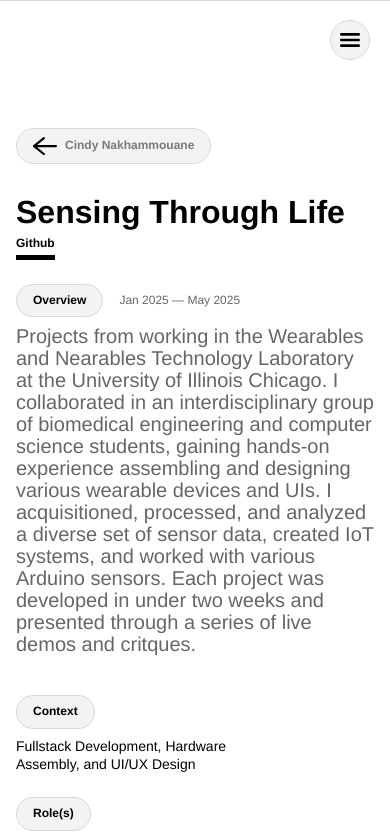
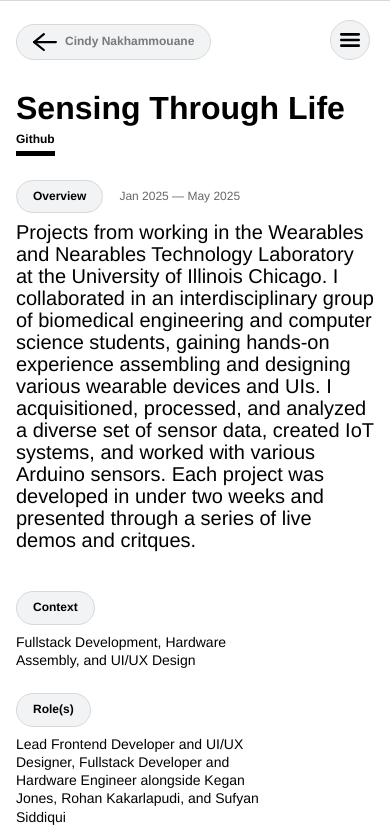
Before and after one commit to cnakha/cindy-portfolio, a Next.js app: page /works/biomed in a window 390 px wide. Shown: the top 840 px of the page. Built offline with nearby package versions, Linux system fonts and the light colour scheme; a web font is replaced by a local one.

Commit message:
Added animation to works slug

```diff
--- a/app/page.tsx
+++ b/app/page.tsx
@@ -621,14 +621,14 @@ export default function HomePage() {
           >
             <motion.p
               variants={fadeUp}
-              className="text-black/50 font-semibold leading-tight text-display"
+              className="text-black/50 font-medium md:font-semibold leading-tight text-display"
             >
               Hi, I'm
             </motion.p>
 
             <motion.h1
               variants={fadeUp}
-              className="leading-[0.9] tracking-tight  text-black "
+              className="leading-[0.9] tracking-tight font-semibold md:font-medium text-black "
               style={{ fontFamily: "Century Gothic", fontSize: "clamp(36px, 10vw, 160px)" }}
             >
               Cindy<br />Nakhammouane
@@ -643,7 +643,7 @@ export default function HomePage() {
 
             <motion.p
               variants={fadeUp}
-              className="lg:hidden mt-3 font-bold text-black leading-[1.0] text-display"
+              className="lg:hidden mt-3 font-medium md:font-bold text-black leading-[1.0] text-display"
             >
               Creative Developer <br/> &amp; Designer
             </motion.p>
--- a/app/works/[slug]/page.tsx
+++ b/app/works/[slug]/page.tsx
@@ -5,6 +5,7 @@ import { projects } from "@/lib/projects";
 import Footer from "@/components/Footer";
 import Image from "next/image";
 import { useRouter, useParams } from "next/navigation";
+import { motion } from "framer-motion";
 import Status  from "@/components/works/Status";
 import Bento  from "@/components/works/projects/Bento";
 import Biomed from "@/components/works/projects/Biomed";
@@ -12,6 +13,15 @@ import Folio from "@/components/works/projects/Folio";
 import YCGH from "@/components/works/projects/YCGH";
 import Graffgraff from "@/components/works/projects/Graffgraff";
 import Worldnotes from "@/components/works/projects/Worldnotes";
+
+const container = {
+  hidden: {},
+  visible: { transition: { staggerChildren: 0.1, delayChildren: 0.05 } },
+};
+const item = {
+  hidden:  { opacity: 0, y: 24 },
+  visible: { opacity: 1, y: 0, transition: { duration: 0.55, ease: [0.16, 1, 0.3, 1] as [number,number,number,number] } },
+};
 
 
 export default function ProjectPage() {
@@ -30,12 +40,17 @@ export default function ProjectPage() {
 
 
   return (
-    <main className="pt-32 bg-white text-black">
+    <main className="pt-6 md:pt-32 bg-white text-black">
       <div className="mx-4 sm:mx-6 lg:mx-8">
-        <article className="sm:mx-10 lg:mx-auto max-w-6xl">
+        <motion.article
+          className="sm:mx-10 lg:mx-auto max-w-6xl"
+          variants={container}
+          initial="hidden"
+          animate="visible"
+        >
 
           {/* Return to home button */}
-          <div className="flex">
+          <motion.div variants={item} className="flex">
             <div
               onClick={() => router.push("/")}
               className="cursor-pointer right-6 top-6 z-50  rounded-full border border-mid-gray bg-light-gray
@@ -43,34 +58,36 @@ export default function ProjectPage() {
               <Image src="/arrow.svg" alt="" width={24} height={24} className="rotate-180" />
               <p className="text-tiny text-black/50 font-semibold hover:text-black/100 transition">Cindy Nakhammouane</p>
             </div>
-          </div>
+          </motion.div>
 
-          <h1 className="mt-8 mb-2 text-display font-black">{project.title}</h1>
+          <motion.h1 variants={item} className="mt-8 mb-2 text-display font-black">{project.title}</motion.h1>
 
           {project.status &&
+            <motion.div variants={item}>
               <Status
                 message={project.status}
                 hasLink={project.link !== undefined || project.githubUrl !== undefined}
                 link={project.link}
                 github={project.githubUrl ? project.githubUrl : undefined}
               />
+            </motion.div>
           }
 
-          <div className="flex items-center gap-4 mt-8 mb-2">
+          <motion.div variants={item} className="flex items-center gap-4 mt-8 mb-2">
             <div>
               <p className="gray-title text-tiny">Overview</p>
             </div>
             <div className="opacity-60 text-tiny">
               {project.timeline}
             </div>
-          </div>
+          </motion.div>
 
-          <p className="max-w-5xl text-subtitle font-medium mt-2 opacity-60">
+          <motion.p variants={item} className="max-w-5xl text-subtitle font-medium mt-2 opacity-60">
             {project.fullDescription}
-          </p>
+          </motion.p>
 
           {/* Overview Details */}
-          <div className="mt-10 ">
+          <motion.div variants={item} className="mt-10 ">
             <div className="mb-10 grid grid-cols-1 md:grid-cols-2 gap-6">
               <div>
                 <div className="flex items-center gap-2">
@@ -109,7 +126,7 @@ export default function ProjectPage() {
                 </p>
               </div>
             </div>
-          </div>
+          </motion.div>
 
 
           <div className="mt-20"/>
@@ -134,7 +151,7 @@ export default function ProjectPage() {
             </div>
           </div>
 
-        </article>
+        </motion.article>
       </div>
 
       <Footer />
```
Also changed, not shown: app/icon.svg. Lines whose indentation alone changed are shown as unchanged.
